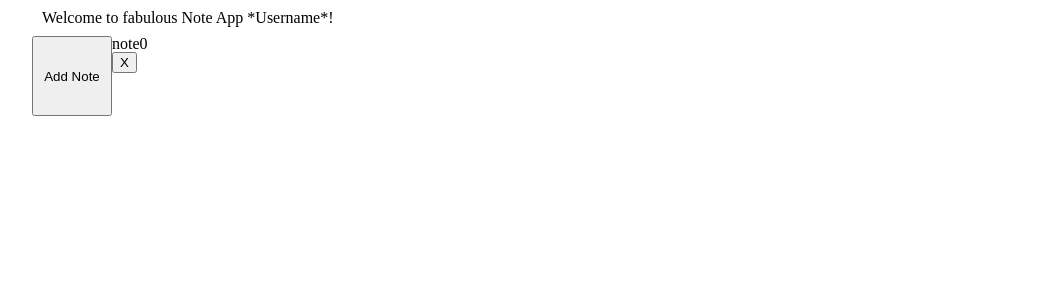
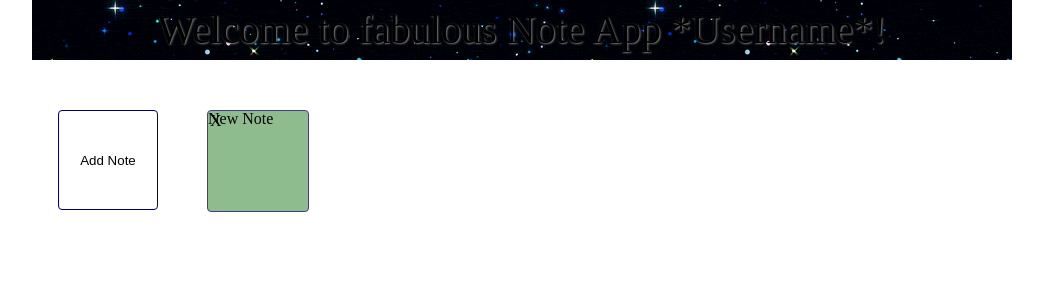
Before and after one commit to vldslv-n/NoteApp, a React app: page / in a window 1280 px wide. Both pictures are taken after a click on the button "Add Note". Shown: the top 300 px of the page, without its empty margins (128-1171 px from the left). Built offline with nearby package versions, Linux system fonts and the light colour scheme.

Commit message:
css edit 2

```diff
--- /dev/null
+++ b/src/button.css
@@ -0,0 +1,9 @@
+.add-butt {
+  margin-top: 10px;
+  margin-left: 26px;
+  margin-right: 24px;
+  cursor: pointer;
+  background-color: white;
+  color: black;
+  border: 1px solid #000080;
+}
--- a/src/index.css
+++ b/src/index.css
@@ -14,17 +14,25 @@ html, body, #app {
 }
 .head {
     width: 100%;
-    margin: auto;
+    text-align: center;
+    font-family: 'Dancing Script', cursive;
+    text-shadow: 1px 1px 2px grey;
+    font-size: 40px;
+    background-image: url('./stars.gif');
     padding: 10px;
+    margin-bottom: 40px;
 
 }
-.add-note {
-    height: 80px;
-    width: 80px;
+.note-size {
+    height: 100px;
+    width: 100px;
+    border-radius: 4px;
+    border: 1px solid #483D8B;
 }
 .all-notes {
     display: flex;
     flex-direction: row;
     flex-wrap: wrap;
+    justify-content: flex-start;
     width: 100%;
 }
--- a/src/index.jsx
+++ b/src/index.jsx
@@ -4,6 +4,7 @@ import ReactDOM from "react-dom"
 import Tasks from "./tasks.jsx"
 import "./reset.css"
 import "./index.css"
+import "./button.css"
 
 let initialState = JSON.parse(localStorage.getItem('NoteApp')) || {
     data: []
@@ -21,14 +22,14 @@ const ShowNotes = () => {
             Welcome to fabulous Note App *Username*!
             </header>
         <div className="all-notes">
-        <button name="noteButt" className="add-note"
+        <button name="noteButt" className="note-size add-butt"
                 onClick={() => {
                     function uuidv4() {
                         return ([1e7]+-1e3+-4e3+-8e3+-1e11).replace(/[018]/g, c =>
                           (c ^ crypto.getRandomValues(new Uint8Array(1))[0] & 15 >> c / 4).toString(16)
                         );}
                     let newId = uuidv4()
-                    let nameNote = 'note' + stateNotes.length
+                    let nameNote = 'New Note' //'note' + stateNotes.length
                     let newNote = {
                         id: newId,
                         name: nameNote,
--- a/src/tasks.css
+++ b/src/tasks.css
@@ -0,0 +1,29 @@
+.single-note {
+    position: relative;
+    background-color: #8FBC8F;
+    color: black;
+    margin: 10px;
+    margin-left: 25px;
+    margin-right: 25px;
+
+}
+.show-note {
+    width: 100px;
+    height: 100px;
+    cursor: pointer;
+}
+
+.del-butt {
+    all: unset;
+    position: absolute;
+    top: 2px;
+    left: 2px;
+    cursor: pointer;
+    border: 0;
+    white-space: nowrap;
+    transition-duration: 0.4s;
+}
+.del-butt:hover {
+    background-color: black;
+    color: white;
+}
--- a/src/tasks.jsx
+++ b/src/tasks.jsx
@@ -1,4 +1,6 @@
 import React, {useState} from "react"
+import "./tasks.css"
+import "./index.css"
 
 const Notes = (props) => {
     const {stateNotes, setNotes, children} = props
@@ -8,8 +10,8 @@ const Notes = (props) => {
 
 
     return (
-        <div>
-            <div onClick={() => setShow(!show)}>
+        <div className="single-note note-size">
+            <div className="show-note" onClick={() => setShow(!show)}>
                 {children.name}</div>
             <div>
                 {show &&
@@ -34,7 +36,7 @@ const Notes = (props) => {
                     />
                 }
             </div>
-            <button name='delButt'
+            <button name='delButt' className="del-butt"
                     onClick={() => {
                         stateNotes.splice(children.id, 1)
                         let newStateNotes = stateNotes.map((element) => {
```
Also changed, not shown: src/stars.gif (added).
